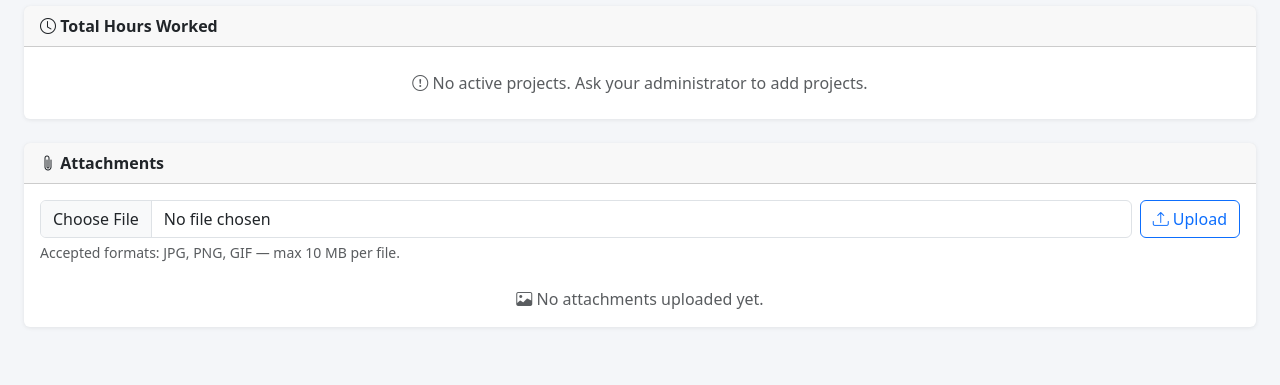
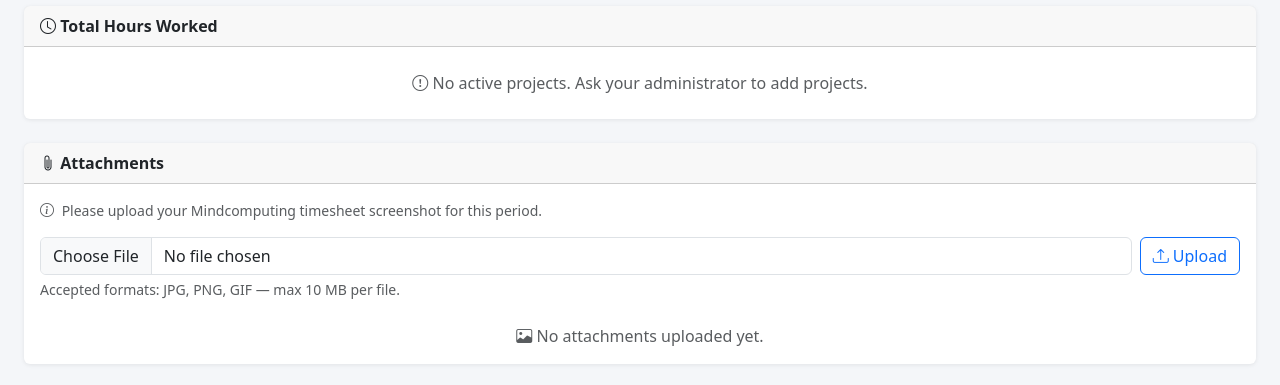
Before and after one commit to shanumuru/TharatechTimesheetApp, a Flask app: page /user/timesheet/1/1/1 in a window 1280 px wide. Shown: the part 137-522 px from the top of the page. Run offline with Flask 3, Linux system fonts and the light colour scheme; the visitor is signed in with stand-in values (Sample User, id 1); data comes from the database, SQL or seed files in the repository; data that the repository does not hold is empty.

Commit message:
Require hours and screenshot before timesheet submission
- Block submit if no hours entered or no attachment uploaded
- Always save hours even when submit validation fails
- Show a requirements checklist (hours / screenshot) near the Submit button
- Add instruction text in attachments section for Mindcomputing screenshot

Co-Authored-By: Claude Sonnet 4.6 <noreply@anthropic.com>

```diff
--- a/routes/user.py
+++ b/routes/user.py
@@ -157,6 +157,27 @@ def pay_period(year, month, period_num):
                     db.session.delete(existing)
 
             if action == 'submit':
+                # Always save hours first so nothing is lost
+                db.session.commit()
+
+                total_hours = sum(
+                    max(0.0, float(request.form.get(f'hours_{p.id}', '') or 0))
+                    for p in projects
+                )
+                att_count = Attachment.query.filter_by(
+                    user_id=current_user.id, pay_period_id=pp.id).count()
+
+                if total_hours <= 0:
+                    flash('Please enter your total hours worked before submitting.', 'danger')
+                    return redirect(url_for('user.pay_period', year=year, month=month,
+                                            period_num=period_num))
+
+                if att_count == 0:
+                    flash('Please upload your Mindcomputing timesheet screenshot before submitting.', 'danger')
+                    return redirect(url_for('user.pay_period', year=year, month=month,
+                                            period_num=period_num))
+
+                ts = _get_ts(current_user.id, pp.id)
                 if not ts:
                     ts = TimesheetStatus(user_id=current_user.id, pay_period_id=pp.id)
                     db.session.add(ts)
@@ -178,13 +199,18 @@ def pay_period(year, month, period_num):
                    .filter_by(user_id=current_user.id, pay_period_id=pp.id)
                    .order_by(Attachment.uploaded_at).all())
 
+    has_hours = sum(hours_map.values()) > 0
+    has_attachments = len(attachments) > 0
+
     return render_template('user/pay_period.html',
                            pp=pp,
                            projects=projects,
                            hours_map=hours_map,
                            attachments=attachments,
                            ts=ts,
-                           locked=locked)
+                           locked=locked,
+                           has_hours=has_hours,
+                           has_attachments=has_attachments)
 
 
 @user_bp.route('/timesheet/<int:year>/<int:month>/<int:period_num>/upload',
--- a/templates/user/pay_period.html
+++ b/templates/user/pay_period.html
@@ -94,7 +94,19 @@
     </div>
 
     {% if not locked and projects %}
-    <div class="card-footer d-flex justify-content-end gap-2">
+    <div class="card-footer">
+      <div class="mb-3">
+        <div class="small fw-semibold text-muted mb-1">Submission requirements:</div>
+        <div class="small {% if has_hours %}text-success{% else %}text-danger{% endif %}">
+          <i class="bi {% if has_hours %}bi-check-circle-fill{% else %}bi-x-circle-fill{% endif %} me-1"></i>
+          Hours entered
+        </div>
+        <div class="small {% if has_attachments %}text-success{% else %}text-danger{% endif %}">
+          <i class="bi {% if has_attachments %}bi-check-circle-fill{% else %}bi-x-circle-fill{% endif %} me-1"></i>
+          Mindcomputing timesheet screenshot uploaded
+        </div>
+      </div>
+      <div class="d-flex justify-content-end gap-2">
         <button type="submit" name="action" value="save" class="btn btn-outline-primary">
           <i class="bi bi-save me-1"></i> Save Draft
         </button>
@@ -102,6 +114,7 @@
                 onclick="return confirm('Submit this timesheet for approval? You will not be able to edit it after submitting.')">
           <i class="bi bi-send me-1"></i> Submit Timesheet
         </button>
+      </div>
     </div>
     {% endif %}
   </div>
@@ -112,6 +125,10 @@
   <div class="card-header fw-semibold"><i class="bi bi-paperclip"></i> Attachments</div>
   <div class="card-body">
     {% if not locked %}
+    <p class="text-muted small mb-3">
+      <i class="bi bi-info-circle me-1"></i>
+      Please upload your Mindcomputing timesheet screenshot for this period.
+    </p>
     <form method="post"
           action="{{ url_for('user.upload_attachment', year=pp.year, month=pp.month, period_num=pp.period_num) }}"
           enctype="multipart/form-data" class="mb-4">
```
Lines whose indentation alone changed are shown as unchanged.
